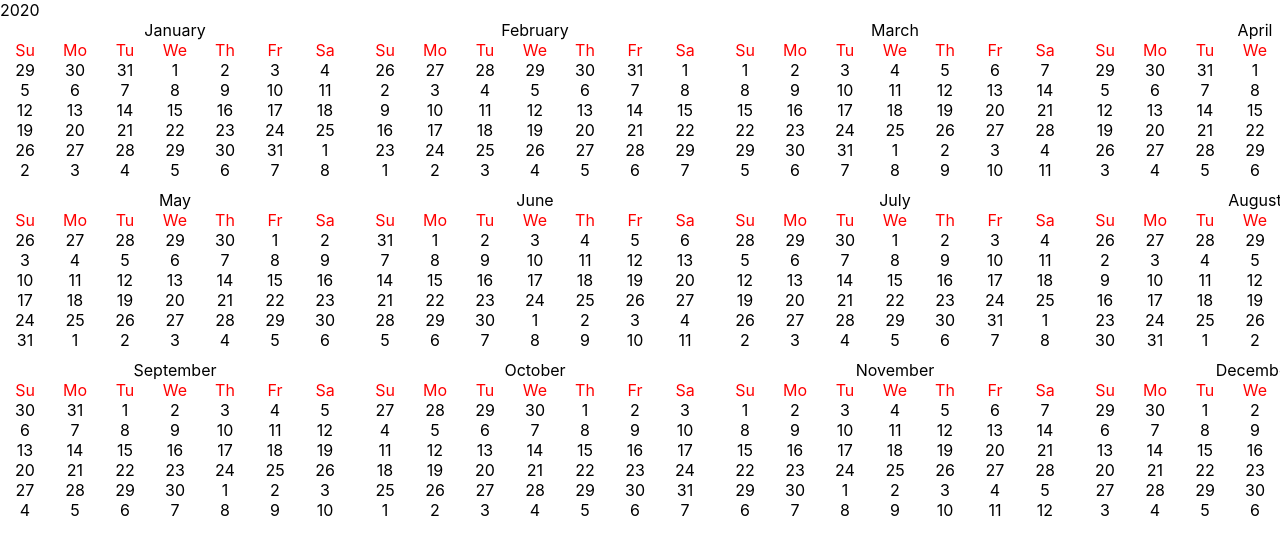
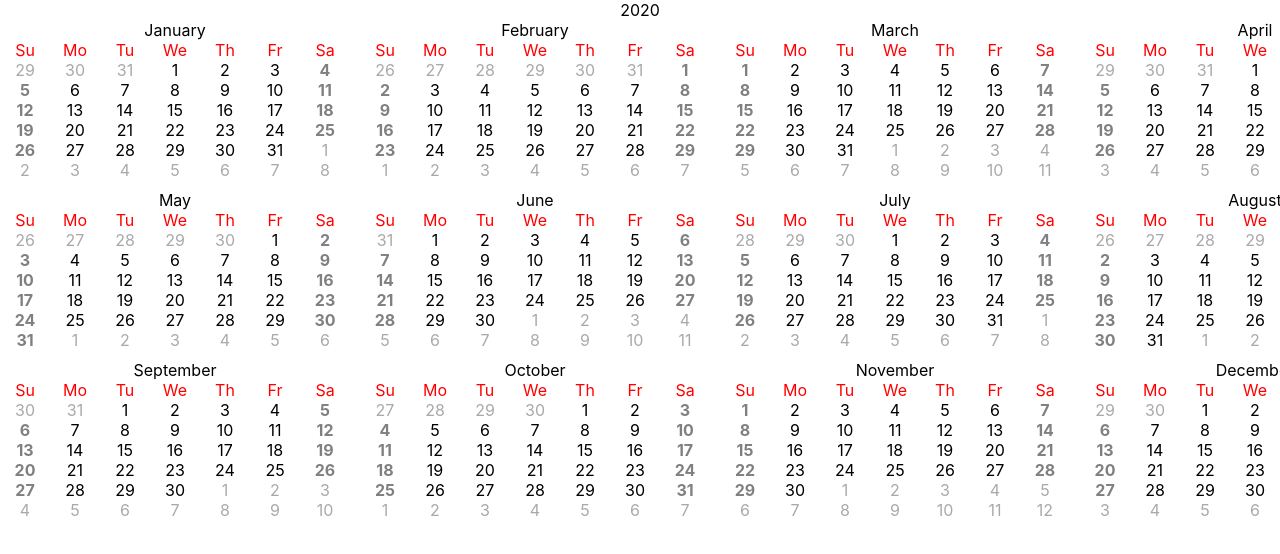
Before and after one commit to EugeneSheuchuk/simpleCalendar, a React (Create React App) app: page / in a window 1280 px wide. Shown: the top 554 px of the page. Built offline with nearby package versions, Linux system fonts and the light colour scheme.

Commit message:
add color mark weekend days

```diff
--- a/public/index.html
+++ b/public/index.html
@@ -1,9 +1,9 @@
 <!DOCTYPE html>
 <html lang="en">
 <head>
-    <meta charset="utf-8" />
-    <meta name="viewport" content="width=device-width, initial-scale=1" />
-    <meta name="theme-color" content="#000000" />
+    <meta charset="utf-8"/>
+    <meta name="viewport" content="width=device-width, initial-scale=1"/>
+    <meta name="theme-color" content="#000000"/>
     <meta
             name="description"
             content="Web site created using create-react-app"
--- a/src/App.jsx
+++ b/src/App.jsx
@@ -5,7 +5,7 @@ import {connect} from "react-redux";
 import {setCurrentYearAC} from "./redux/dateReducer";
 import style from './App.module.css'
 
-function App({setCurrentYear, currentYear, daysOfWeak, monthsNames}) {
+function App({setCurrentYear, currentYear, daysOfWeek, monthsNames}) {
     useEffect(() => {
         setCurrentYear(new Date().getFullYear());
     }, []);
@@ -13,10 +13,10 @@ function App({setCurrentYear, currentYear, daysOfWeak, monthsNames}) {
     const list = [];
     for (let i = 0; i < 12; i++) {
         list.push(<Month currentYear={currentYear}
-                       month = {i}
-                       daysOfWeak={daysOfWeak}
+                         month={i}
+                         daysOfWeek={daysOfWeek}
                          monthsNames={monthsNames}
-                       key={`${currentYear}-${i}`} />)
+                         key={`${currentYear}-${i}`}/>)
     }
 
     return (
@@ -31,7 +31,7 @@ const mapStateToProps = state => {
     return {
         currentYear: state.date.currentYear,
         monthsNames: state.date.monthsNames,
-    daysOfWeak: state.date.daysOfWeak,
+        daysOfWeek: state.date.daysOfWeek,
     };
 };
 const mapDispatchToProps = dispatch => {
--- a/src/App.module.css
+++ b/src/App.module.css
@@ -1,5 +1,5 @@
 .year {
-
+    text-align: center;
 }
 .months {
     width: 100%;
--- a/src/assets/functions.js
+++ b/src/assets/functions.js
@@ -1,15 +1,20 @@
-export function prepareDataForMonth (currentYear, month) {
-    const dayInMonth = 33 - new Date(currentYear, month, 33).getDate();
+export function prepareDataForMonth(currentYear, month) {
+    const daysInMonth = 33 - new Date(currentYear, month, 33).getDate();
     const firstDayInMonth = new Date(currentYear, month, 1).getDay();
     const numbers = [];
+    let daysBeforeMonth = 0;
+    let daysAfterMonth = 0;
     for (let i = 0; i < 42; i++) {
         if (i <= firstDayInMonth) {
             numbers.push(new Date(currentYear, month, 1 - (firstDayInMonth - i)).getDate());
-        } else if (i > firstDayInMonth && i < firstDayInMonth + dayInMonth) {
+            daysBeforeMonth += 1;
+        } else if (i > firstDayInMonth && i < firstDayInMonth + daysInMonth) {
             numbers.push(i - firstDayInMonth + 1);
         } else {
             numbers.push(new Date(currentYear, month, (i - firstDayInMonth + 1)).getDate());
+            daysAfterMonth += 1;
         }
     }
-    return numbers;
+    const weekendIndex = [0, 6, 7, 13, 14, 20, 21, 27, 28, 34, 35, 41];
+    return {numbers, daysBeforeMonth, daysAfterMonth, daysInMonth, weekendIndex};
 }
--- a/src/components/month/Month.jsx
+++ b/src/components/month/Month.jsx
@@ -2,19 +2,34 @@ import React from 'react';
 import style from './Month.module.css';
 import {prepareDataForMonth} from './../../assets/functions';
 
-function Month({currentYear, month, daysOfWeak, monthsNames}) {
-    const numbers = prepareDataForMonth(currentYear, month);
-    const weakDays = daysOfWeak.map((item, index) => <div
+function Month({currentYear, month, daysOfWeek, monthsNames}) {
+    const data = prepareDataForMonth(currentYear, month);
+    const weekDays = daysOfWeek.map((item, index) => <div
         className={style.daysOfWeak}
         key={`${item} + ${index}`}>{item}</div>);
-    const days = numbers.map((item, index) => <div
-        className={style.date}
-        key={`${month}-${index}`}>{item}</div>);
+    const days = data.numbers.map((item, index) => {
+        if (index < data.daysBeforeMonth - 1 || index > data.daysBeforeMonth + data.daysInMonth - 2) {
+            return <div
+                className={`${style.date} ${style.dateNotInThisMonth}`}
+                key={`${month}-${index}`}>{item}
+            </div>
+        } else {
+            return data.weekendIndex.includes(index)
+                ? <div
+                    className={`${style.date} ${style.weekend}`}
+                    key={`${month}-${index}`}>{item}
+                </div>
+                : <div
+                    className={style.date}
+                    key={`${month}-${index}`}>{item}
+                </div>
+        }
+    });
 
     return (
         <div className={style.monthContainer}>
             <div className={style.monthName}>{monthsNames[month]}</div>
-            {weakDays}
+            {weekDays}
             {days}
         </div>
     );
--- a/src/components/month/Month.module.css
+++ b/src/components/month/Month.module.css
@@ -20,3 +20,10 @@
     text-align: center;
     vertical-align: center;
 }
+.weekend {
+    color: gray;
+    font-weight: bold;
+}
+.dateNotInThisMonth {
+    color: darkgray;
+}
--- a/src/redux/dateReducer.js
+++ b/src/redux/dateReducer.js
@@ -3,8 +3,8 @@ const SET_CURRENT_YEAR = 'simpleCalendar/dateReduser/SET_CURRENT_YEAR';
 let initialState = {
     currentYear: null,
     monthsNames: ['January', 'February', 'March', 'April', 'May', 'June',
-    'July', 'August', 'September', 'October', 'November', 'December'],
-    daysOfWeak: ['Su', 'Mo', 'Tu', 'We', 'Th', 'Fr', 'Sa'],
+        'July', 'August', 'September', 'October', 'November', 'December'],
+    daysOfWeek: ['Su', 'Mo', 'Tu', 'We', 'Th', 'Fr', 'Sa'],
 };
 
 export const dateReducer = (state = initialState, action) => {
```
Lines whose indentation alone changed are shown as unchanged.
